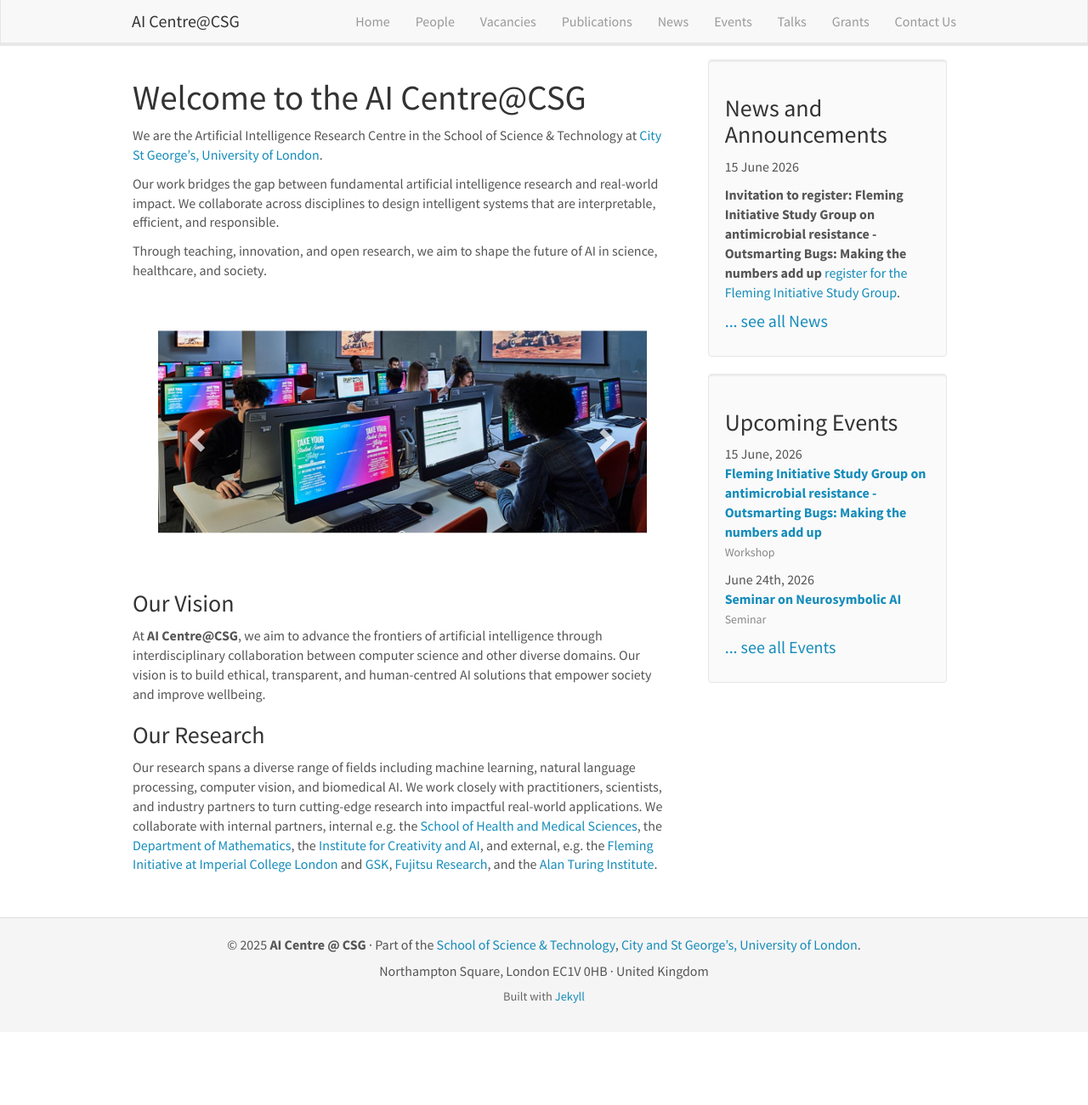
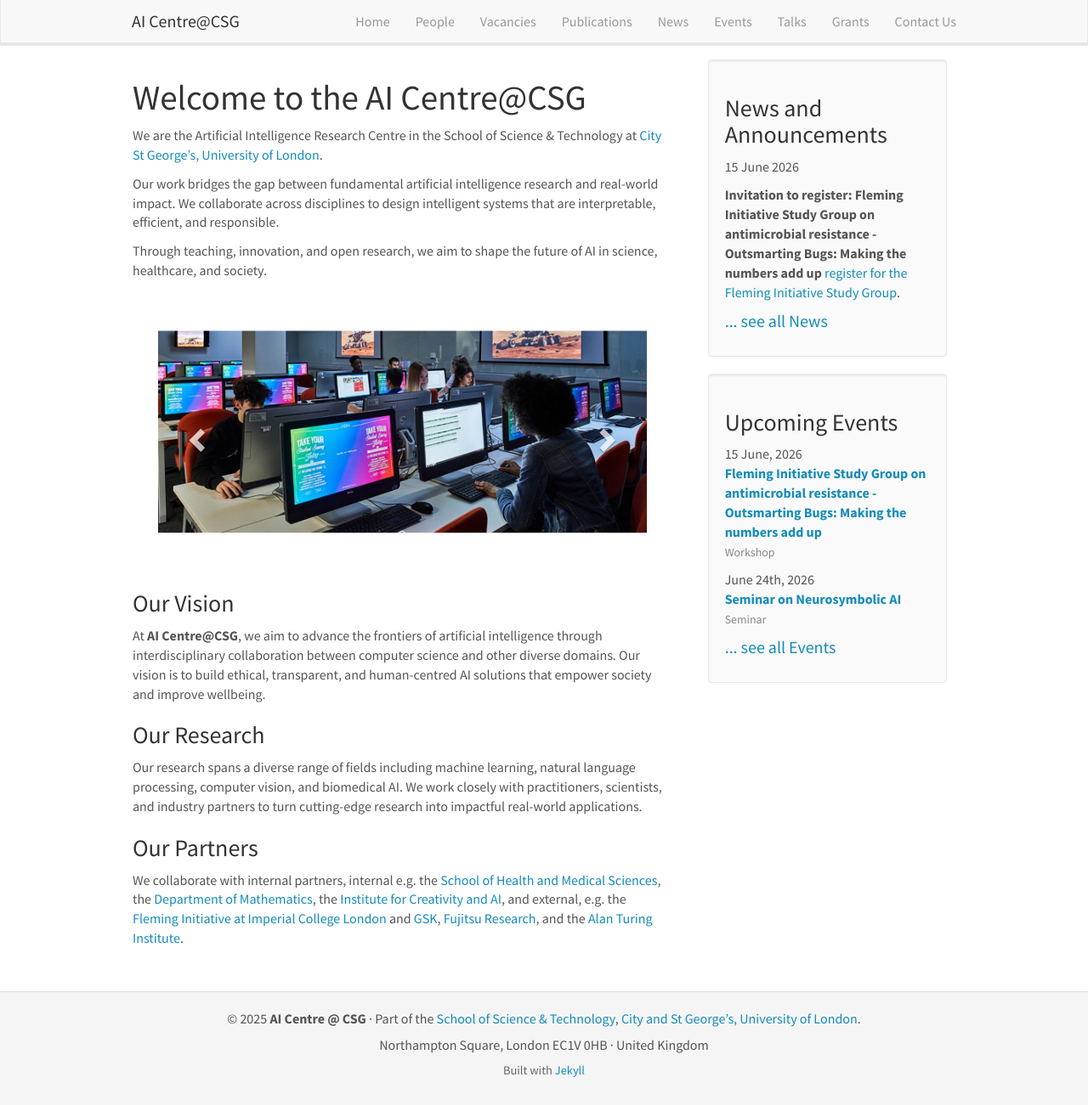
Before and after one commit to aicentre-csg/aicentre-csg.github.io, a Jekyll site: the page built from index.md, in a window 1280 px wide and 1301 px high. Shown: the whole window at 85% size. Built offline with Jekyll 4.4.1, drawn with Linux system fonts in a browser that asks for light colours; nearby versions of some CDN libraries.

Commit message:
Enhance research section and add partners section
Added a new section for partners and improved clarity in the research description.

```diff
--- a/index.md
+++ b/index.md
@@ -52,4 +52,7 @@ Through teaching, innovation, and open research, we aim to shape the future of A
 At **AI Centre@CSG**, we aim to advance the frontiers of artificial intelligence through interdisciplinary collaboration between computer science and other diverse domains. Our vision is to build ethical, transparent, and human-centred AI solutions that empower society and improve wellbeing.
 
 ### Our Research
-Our research spans a diverse range of fields including machine learning, natural language processing, computer vision, and biomedical AI. We work closely with practitioners, scientists, and industry partners to turn cutting-edge research into impactful real-world applications. We collaborate with internal partners, internal e.g. the [School of Health and Medical Sciences](https://www.citystgeorges.ac.uk/about/schools/health-sciences), the [Department of Mathematics](https://www.citystgeorges.ac.uk/about/schools/science-technology/mathematics), the [Institute for Creativity and AI](https://www.citystgeorges.ac.uk/research/centres/the-institute-for-creativity-and-ai), and external, e.g. the [Fleming Initiative at Imperial College London](https://www.imperial.ac.uk/Stories/IGHI-Annual-Report-2023-fleming/) and [GSK](https://www.gsk.com/en-gb/media/press-releases/gsk-and-fleming-initiative-scientists-unite-to-target-amr-with-advanced-ai/), [Fujitsu Research](https://global.fujitsu/en-global/technology/research), and the [Alan Turing Institute](https://www.turing.ac.uk/).
+Our research spans a diverse range of fields including machine learning, natural language processing, computer vision, and biomedical AI. We work closely with practitioners, scientists, and industry partners to turn cutting-edge research into impactful real-world applications.
+
+### Our Partners
+We collaborate with internal partners, internal e.g. the [School of Health and Medical Sciences](https://www.citystgeorges.ac.uk/about/schools/health-sciences), the [Department of Mathematics](https://www.citystgeorges.ac.uk/about/schools/science-technology/mathematics), the [Institute for Creativity and AI](https://www.citystgeorges.ac.uk/research/centres/the-institute-for-creativity-and-ai), and external, e.g. the [Fleming Initiative at Imperial College London](https://www.imperial.ac.uk/Stories/IGHI-Annual-Report-2023-fleming/) and [GSK](https://www.gsk.com/en-gb/media/press-releases/gsk-and-fleming-initiative-scientists-unite-to-target-amr-with-advanced-ai/), [Fujitsu Research](https://global.fujitsu/en-global/technology/research), and the [Alan Turing Institute](https://www.turing.ac.uk/).
```
